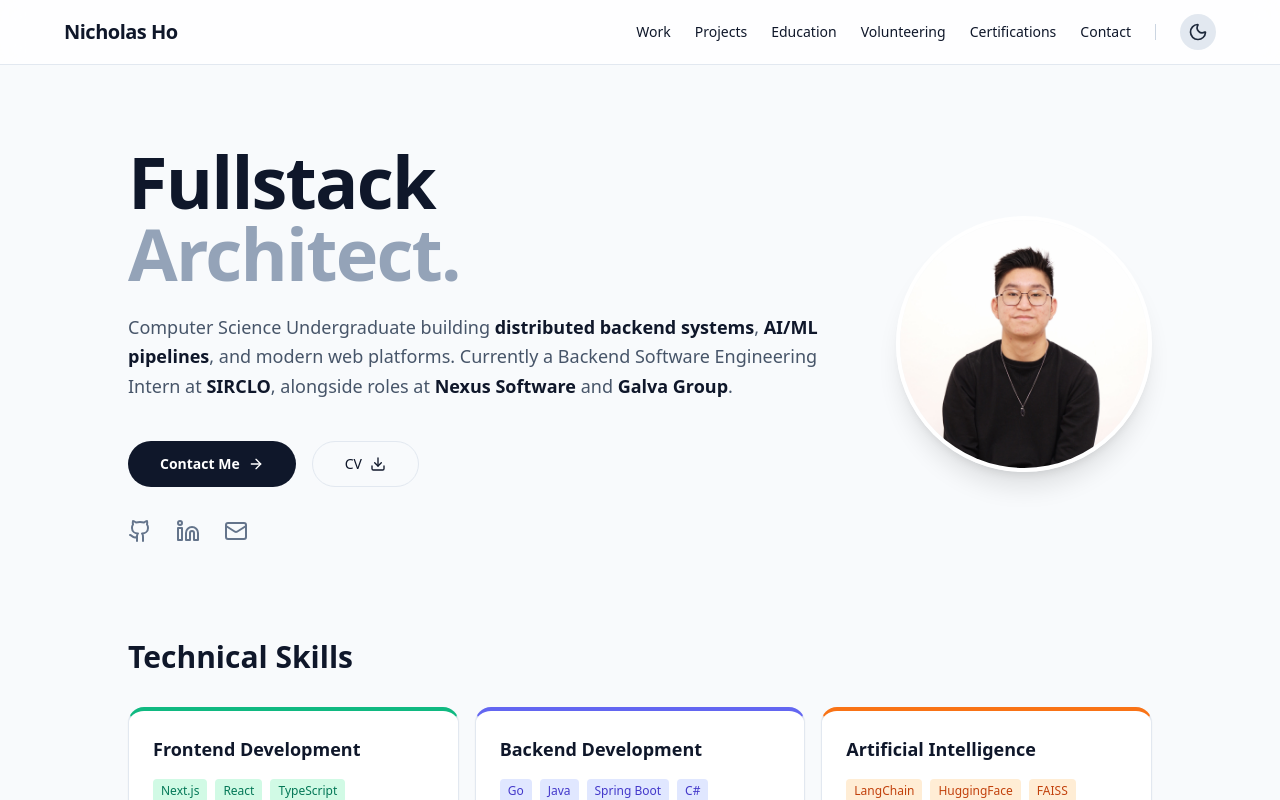
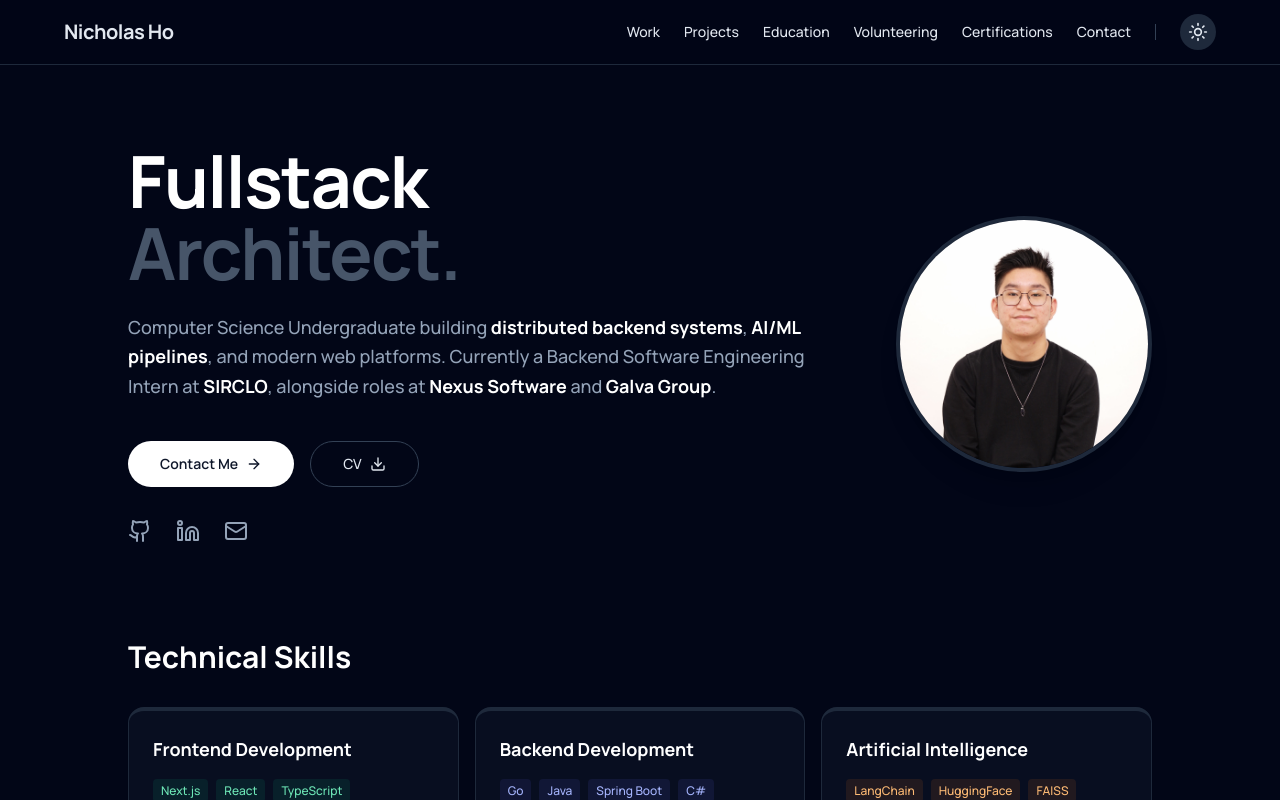
Before and after one commit to NichoHo/portfolio, a Next.js app: page /portfolio/ in a window 1280 px wide. Shown: the top 800 px of the page. Built offline with nearby package versions, Linux system fonts and the light colour scheme.

Commit message:
feat: add dark-first design tokens, wire Manrope, add shared motion variants

```diff
--- a/app/globals.css
+++ b/app/globals.css
@@ -3,26 +3,43 @@
 @tailwind utilities;
 
 :root {
-  --background: #ffffff;
-  --foreground: #171717;
+  --bg: #f8fafc;
+  --surface: #ffffff;
+  --border: #e2e8f0;
+  --border-hover: #cbd5e1;
+  --text-primary: #0f172a;
+  --text-secondary: #475569;
+  --text-tertiary: #64748b;
+  --accent: #10b981;
+  --accent-soft: #34d399;
 }
 
-@theme inline {
-  --color-background: var(--background);
-  --color-foreground: var(--foreground);
-  --font-sans: var(--font-geist-sans);
-  --font-mono: var(--font-geist-mono);
-}
-
-@media (prefers-color-scheme: dark) {
-  :root {
-    --background: #0a0a0a;
-    --foreground: #ededed;
-  }
+.dark {
+  --bg: #060706;
+  --surface: #0d0f0d;
+  --border: rgba(255, 255, 255, 0.08);
+  --border-hover: rgba(255, 255, 255, 0.14);
+  --text-primary: #f2f5f2;
+  --text-secondary: #a8ada9;
+  --text-tertiary: #8b918c;
+  --accent: #10b981;
+  --accent-soft: #34d399;
 }
 
 body {
-  background: var(--background);
-  color: var(--foreground);
-  font-family: Arial, Helvetica, sans-serif;
+  background: var(--bg);
+  color: var(--text-primary);
 }
+
+@keyframes glow-drift {
+  0%, 100% { transform: translate(0, 0) scale(1); opacity: 0.5; }
+  50% { transform: translate(20px, -15px) scale(1.08); opacity: 0.65; }
+}
+.glow-ambient {
+  animation: glow-drift 12s ease-in-out infinite;
+}
+@media (prefers-reduced-motion: reduce) {
+  .glow-ambient {
+    animation: none;
+  }
+}
--- a/app/layout.tsx
+++ b/app/layout.tsx
@@ -1,11 +1,12 @@
 import type { Metadata } from "next";
-import { Geist, Geist_Mono } from "next/font/google";
+import { Manrope, Geist_Mono } from "next/font/google";
 import { ThemeProvider } from "@/components/ThemeProvider";
 import "./globals.css";
 
-const geistSans = Geist({
-  variable: "--font-geist-sans",
+const manrope = Manrope({
+  variable: "--font-manrope",
   subsets: ["latin"],
+  weight: ["500", "600", "700", "800"],
 });
 
 const geistMono = Geist_Mono({
@@ -21,8 +22,8 @@ export const metadata: Metadata = {
 export default function RootLayout({ children }: { children: React.ReactNode }) {
   return (
     <html lang="en" suppressHydrationWarning>
-      <body>
-        <ThemeProvider attribute="class" defaultTheme="system" enableSystem>
+      <body className={`${manrope.variable} ${geistMono.variable} font-sans antialiased`}>
+        <ThemeProvider attribute="class" defaultTheme="dark" enableSystem>
           {children}
         </ThemeProvider>
       </body>
--- a/tailwind.config.ts
+++ b/tailwind.config.ts
@@ -10,9 +10,9 @@ const config: Config = {
   ],
   theme: {
     extend: {
-      colors: {
-        background: "var(--background)",
-        foreground: "var(--foreground)",
+      fontFamily: {
+        sans: ["var(--font-manrope)", "system-ui", "sans-serif"],
+        mono: ["var(--font-geist-mono)", "monospace"],
       },
     },
   },
```
Also changed, not shown: lib/motion.ts (added, +9 -0 lines).
